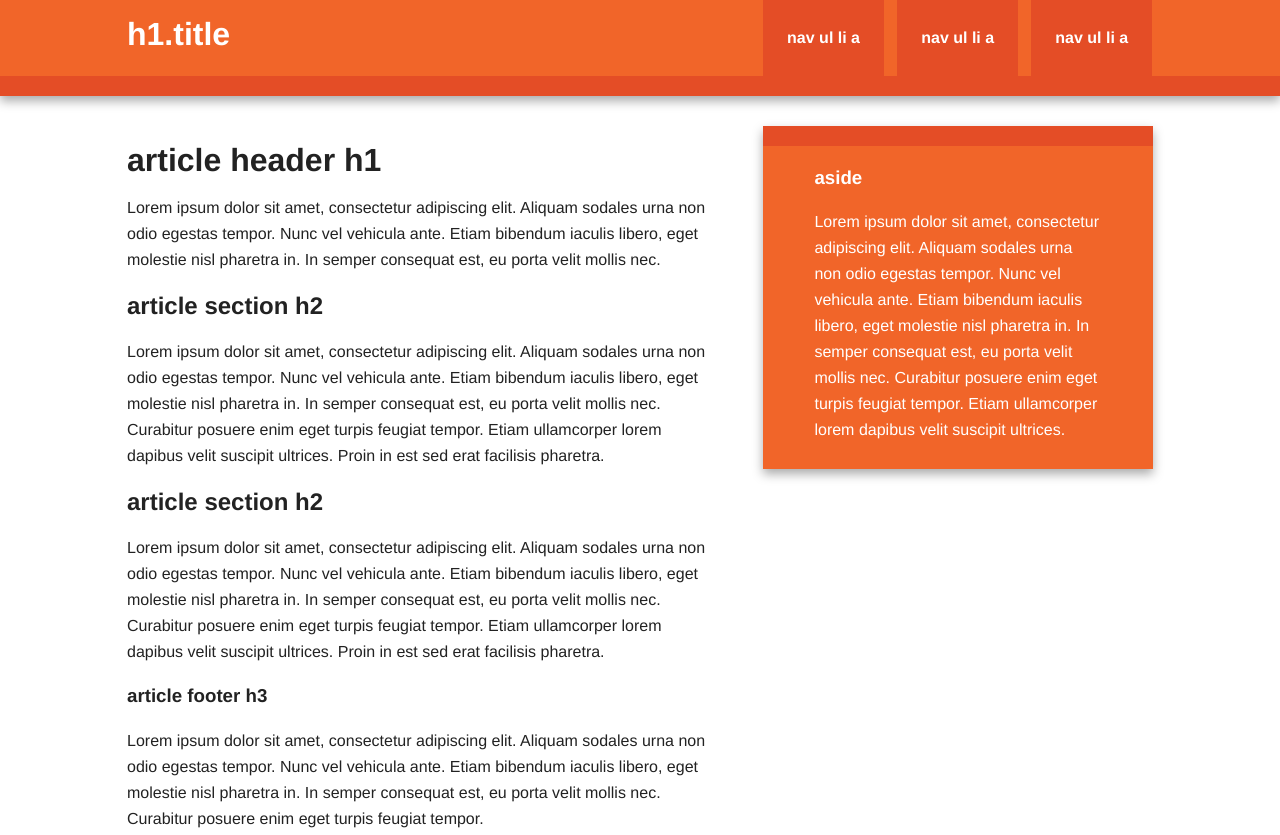
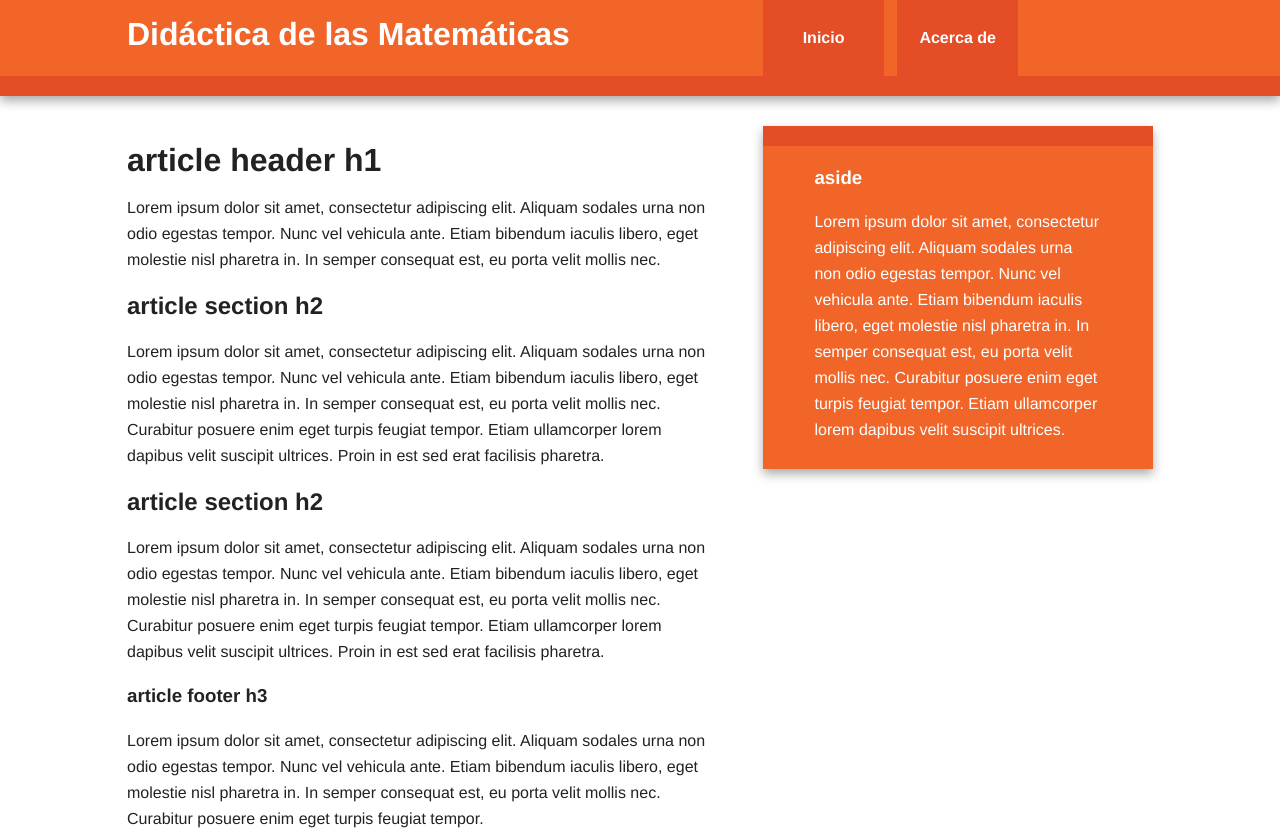
Before and after one commit to Foxarya/didactica-matematicas, a plain HTML site: page public_html/index.html in a window 1280 px wide. Shown: the top 835 px of the page. Drawn offline with nearby package versions, Linux system fonts and the light colour scheme.

Commit message:
cabecera

```diff
--- a/public_html/index.html
+++ b/public_html/index.html
@@ -22,12 +22,11 @@
 
         <div class="header-container">
             <header class="wrapper clearfix">
-                <h1 class="title">h1.title</h1>
+                <h1 class="title">Didáctica de las Matemáticas</h1>
                 <nav>
                     <ul>
-                        <li><a href="#">nav ul li a</a></li>
-                        <li><a href="#">nav ul li a</a></li>
-                        <li><a href="#">nav ul li a</a></li>
+                        <li><a href="#">Inicio</a></li>
+                        <li><a href="#">Acerca de</a></li>
                     </ul>
                 </nav>
             </header>
```
